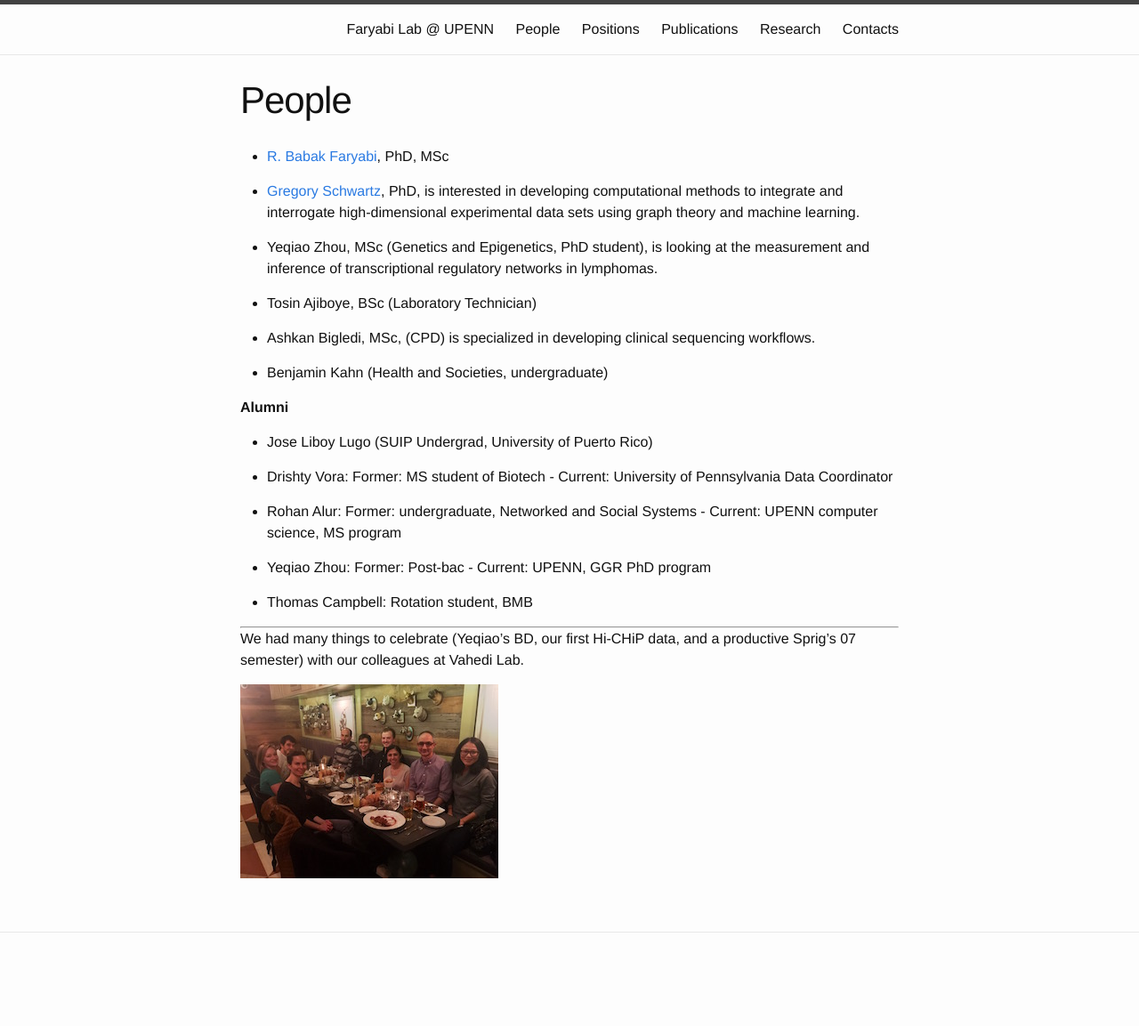
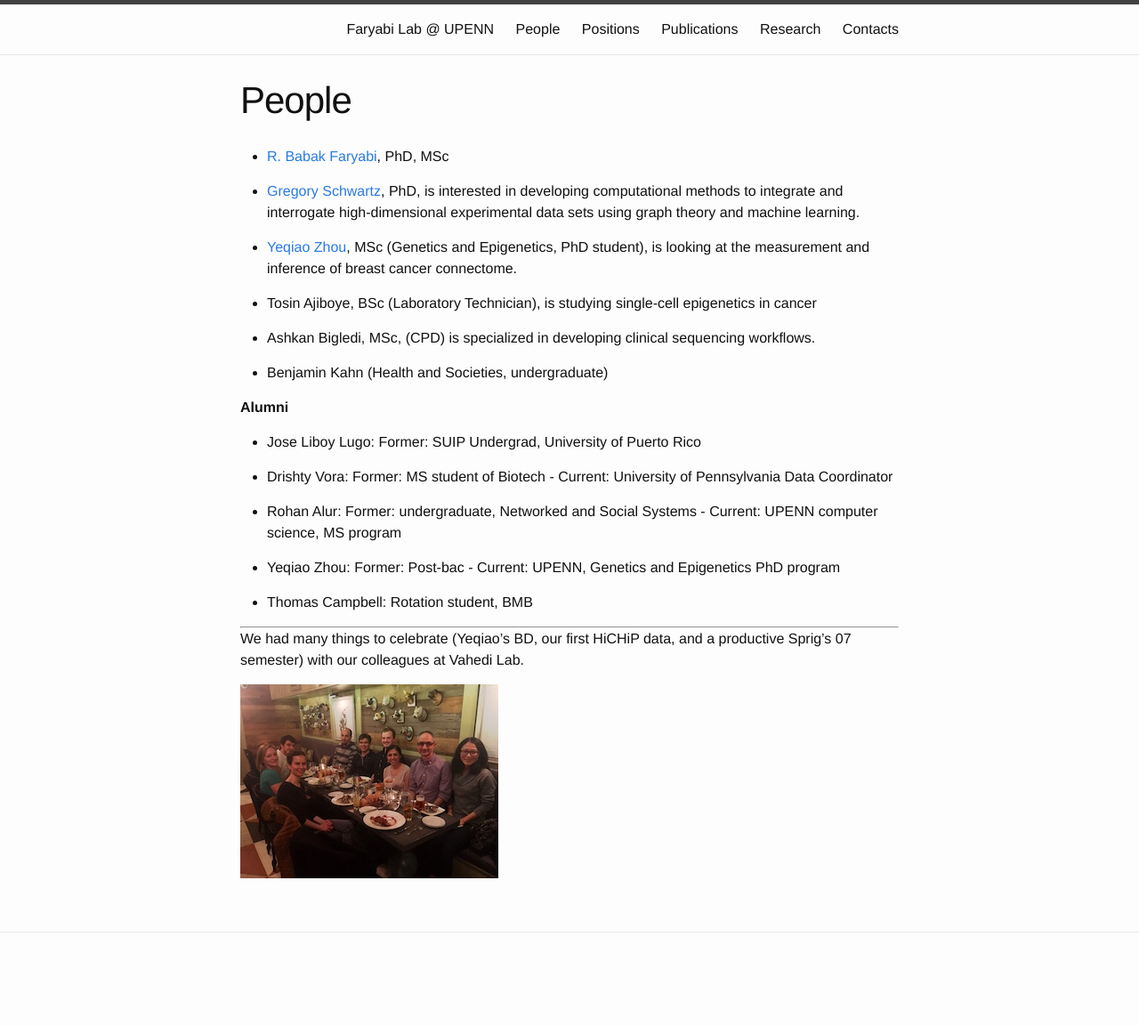
Before and after one commit to faryabib/faryabib.github.io, a Jekyll site: the page built from people.md, in a window 1280 px wide. Shown: the whole page at 89% size. Built offline with Jekyll 4.4.1, drawn with Linux system fonts in a browser that asks for light colours.

Commit message:
few comments

```diff
--- a/people.md
+++ b/people.md
@@ -8,9 +8,9 @@ permalink: /people.html
 
 * [Gregory Schwartz](https://github.com/GregorySchwartz), PhD, is interested in developing computational methods to integrate and interrogate high-dimensional experimental data sets using graph theory and machine learning.
 
-* Yeqiao Zhou, MSc (Genetics and Epigenetics, PhD student), is looking at the measurement and inference of transcriptional regulatory networks in lymphomas.
+* [Yeqiao Zhou](https://twitter.com/GiseleYZhou), MSc (Genetics and Epigenetics, PhD student), is looking at the measurement and inference of breast cancer connectome.
 
-* Tosin Ajiboye, BSc (Laboratory Technician)
+* Tosin Ajiboye, BSc (Laboratory Technician), is studying single-cell epigenetics in cancer
 
 * Ashkan Bigledi, MSc, (CPD) is specialized in developing clinical sequencing workflows.
 
@@ -19,19 +19,19 @@ permalink: /people.html
 
 **Alumni**
 
-* Jose Liboy Lugo (SUIP Undergrad, University of Puerto Rico)
+* Jose Liboy Lugo: Former: SUIP Undergrad, University of Puerto Rico
 
 * Drishty Vora: Former: MS student of Biotech - Current: University of Pennsylvania Data Coordinator
 
 * Rohan Alur: Former: undergraduate, Networked and Social Systems - Current: UPENN computer science, MS program
 
-* Yeqiao Zhou: Former: Post-bac - Current: UPENN, GGR PhD program
+* Yeqiao Zhou: Former: Post-bac - Current: UPENN, Genetics and Epigenetics PhD program
 
 * Thomas Campbell: Rotation student, BMB
 
 
 ----
 
-We had many things to celebrate (Yeqiao's BD, our first Hi-CHiP data, and a productive Sprig's 07 semester) with our colleagues at Vahedi Lab.
+We had many things to celebrate (Yeqiao's BD, our first HiCHiP data, and a productive Sprig's 07 semester) with our colleagues at Vahedi Lab.
 
 ![lab](assets/dinner.jpg){:height="218px" width="290px"}
```
Also changed, not shown: index.md (+5 -1 lines), research.md (+4 -4 lines).
